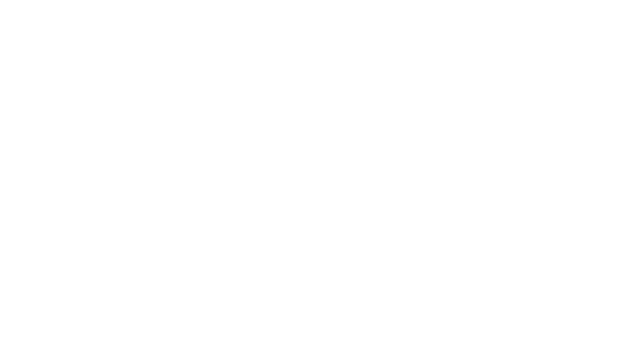
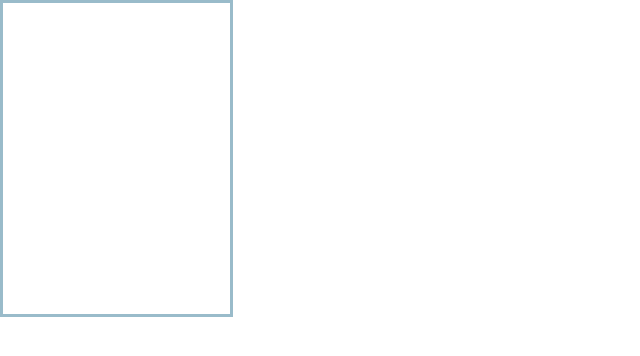
Before and after one commit to Humza-K-T/web-proj, a React (Create React App) app: page /test in a window 1280 px wide. Before the commit this address had no page. Shown: the top 356 px of the page, without its empty margins (0-640 px from the left). Built offline with nearby package versions, Linux system fonts and the light colour scheme; a web font is replaced by a local one.

Commit message:
Login Backend handled

```diff
--- a/src/App.js
+++ b/src/App.js
@@ -5,6 +5,7 @@
 import { BrowserRouter as Router, Routes, Route } from "react-router-dom";
 import LoginScreen from "./LoginScreen";
 import PatientScreen from "./PatientScreen";
+import SearchCard from "./Searchcard";
 
 function App() {
   return (
@@ -15,6 +16,9 @@
         <Route path="/dash" element={<Dashboard />} />
         <Route path="/report" element={<PatientReport />} />
         <Route path="/patientScreen" element={<PatientScreen />} />
+        <Route path="/test" element={<SearchCard />} />
+
+
       </Routes>
     </Router>
   );
--- a/src/LoginScreen.js
+++ b/src/LoginScreen.js
@@ -7,7 +7,7 @@
   const [state, updateState] = React.useState({
     username: "",
     password: "",
-    message : "afra"
+    message : ""
   });
 
   function onChangeValue(event) {
@@ -65,7 +65,7 @@
           <div className="titleDiv">
             <h1 className="loginTitle">
               Pharmacotherapy for Obesity Management
-              {state.message}
+         {state.message}
             </h1>
           </div>
           <div className="loginDetailsDiv">
@@ -84,8 +84,10 @@
           </div>
           </form>
 
+
         </div>
       </div>
     </div>
+
   );
 }
--- /dev/null
+++ b/src/Searchcard.js
@@ -0,0 +1,14 @@
+import { Component } from "react";
+import "./App.css";
+import "./search.css";
+
+export default function SearchCard() {
+
+    return (
+      <>
+            <div className="card">
+
+            </div>
+      </>
+    );
+  }
--- /dev/null
+++ b/src/search.css
@@ -0,0 +1,7 @@
+.card{
+width:227px;
+height:311px;
+border: #99BBCA solid;
+
+
+}
```
Also changed, not shown: 1 other file (tests, documents, lock files or other folders).
